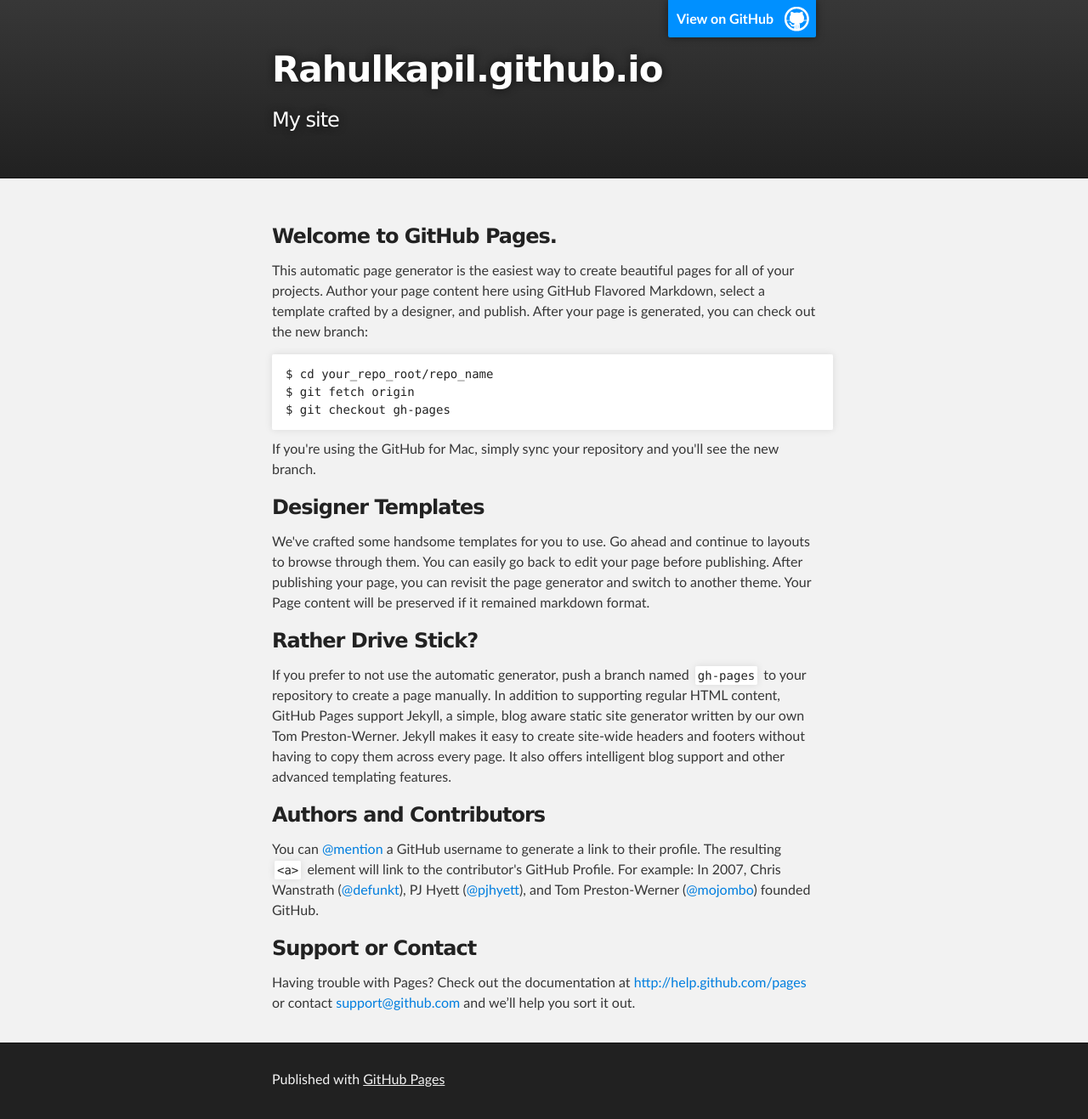
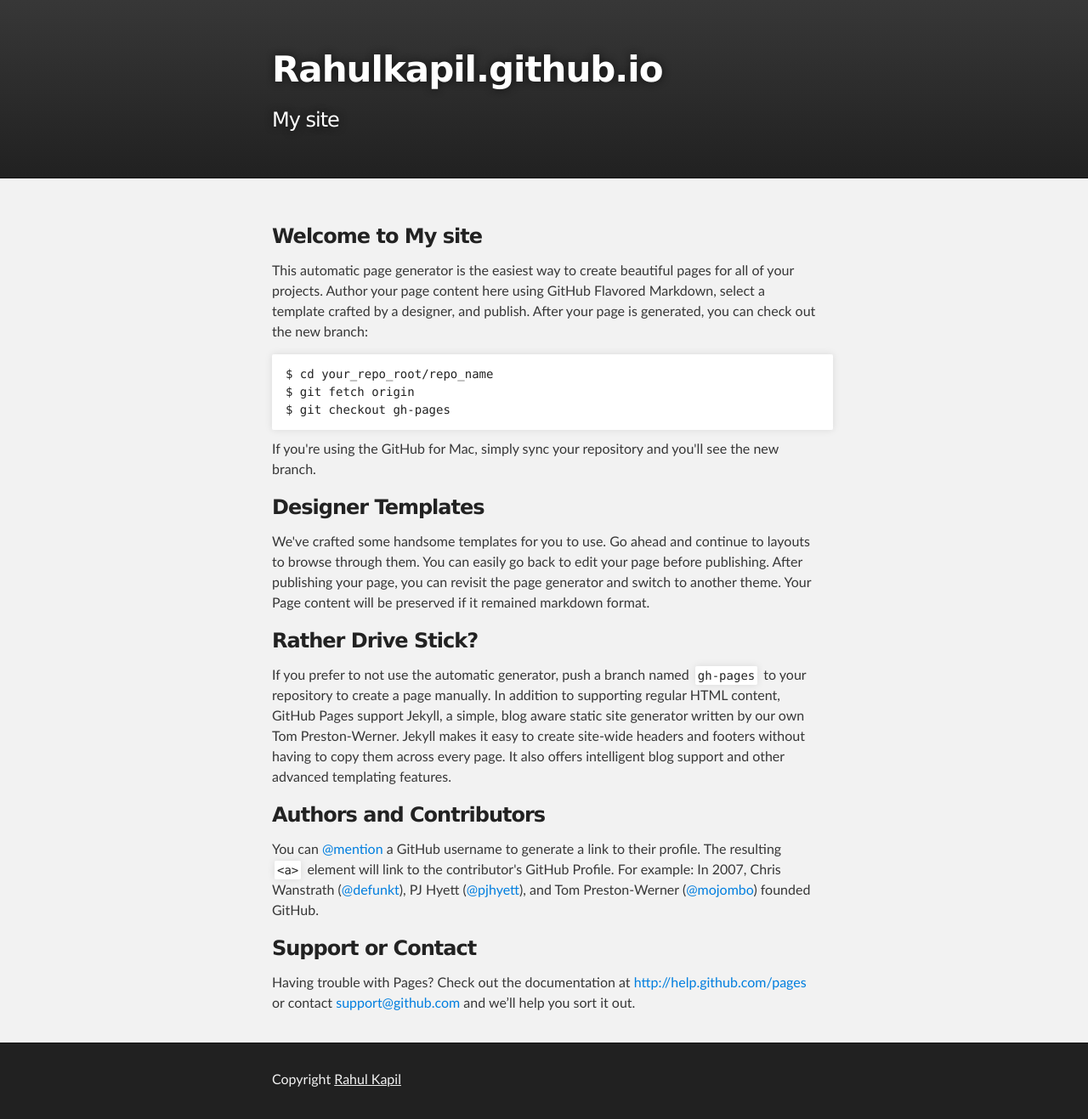
Before and after one commit to rahulkapil/rahulkapil.github.io, a plain HTML site: page index.html in a window 1280 px wide. Shown: the whole page at 85% size. Drawn offline with Linux system fonts and the light colour scheme.

Commit message:
text changes

```diff
--- a/index.html
+++ b/index.html
@@ -16,7 +16,6 @@
     <!-- HEADER -->
     <div id="header_wrap" class="outer">
         <header class="inner">
-          <a id="forkme_banner" href="https://github.com/rahulkapil">View on GitHub</a>
 
           <h1 id="project_title">Rahulkapil.github.io</h1>
           <h2 id="project_tagline">My site</h2>
@@ -28,7 +27,7 @@
     <div id="main_content_wrap" class="outer">
       <section id="main_content" class="inner">
         <h3>
-<a name="welcome-to-github-pages" class="anchor" href="#welcome-to-github-pages"><span class="octicon octicon-link"></span></a>Welcome to GitHub Pages.</h3>
+<a name="welcome-to-github-pages" class="anchor" href="#welcome-to-github-pages"><span class="octicon octicon-link"></span></a>Welcome to My site</h3>
 
 <p>This automatic page generator is the easiest way to create beautiful pages for all of your projects. Author your page content here using GitHub Flavored Markdown, select a template crafted by a designer, and publish. After your page is generated, you can check out the new branch:</p>
 
@@ -64,7 +63,7 @@
     <!-- FOOTER  -->
     <div id="footer_wrap" class="outer">
       <footer class="inner">
-        <p>Published with <a href="http://pages.github.com">GitHub Pages</a></p>
+        <p>Copyright <a href="http://rahulkapil.com">Rahul Kapil</a></p>
       </footer>
     </div>
 
```
